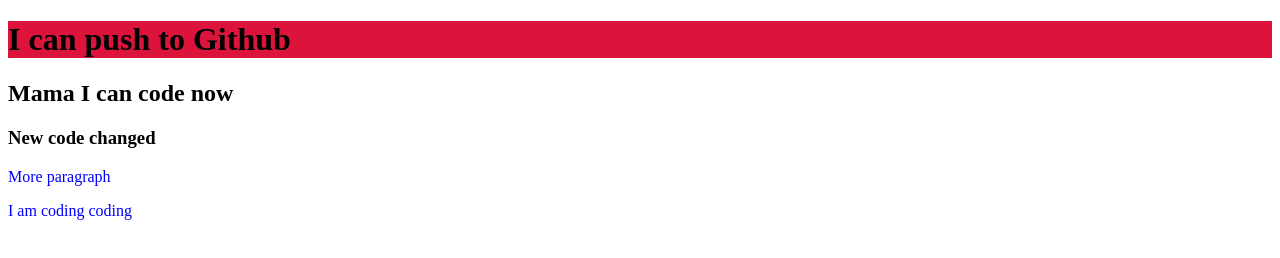
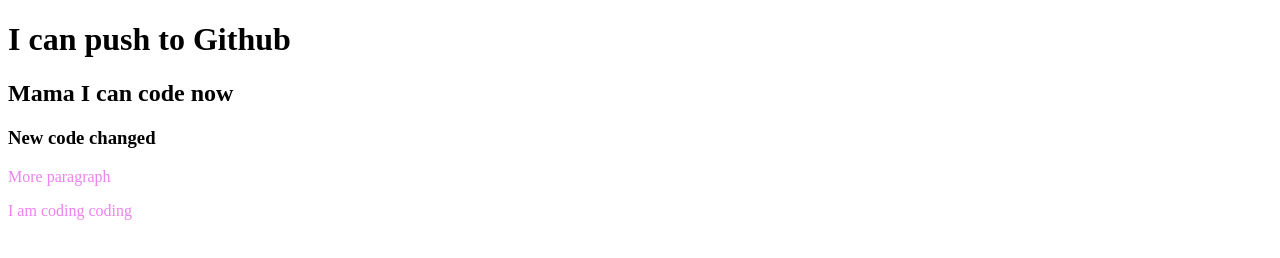
Before and after one commit to hasanabidruposh/practice-repo, a plain HTML site: page index.html in a window 1280 px wide. Drawn offline with Linux system fonts and the light colour scheme.

Commit message:
new color

```diff
--- a/style.css
+++ b/style.css
@@ -1,6 +1,3 @@
 p{
-    color: blue;
+    color: violet;
 }
-h1{
-    background-color: crimson;
-}
```
